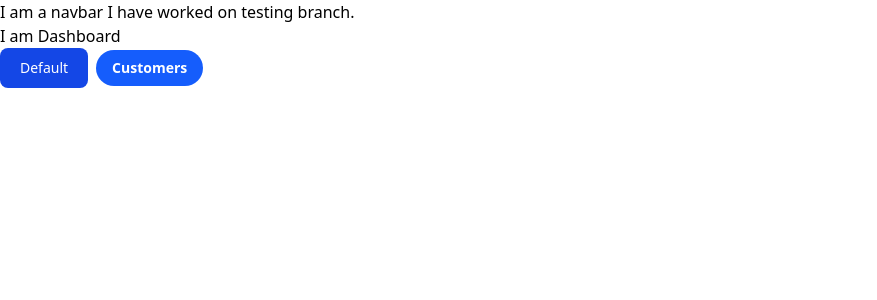
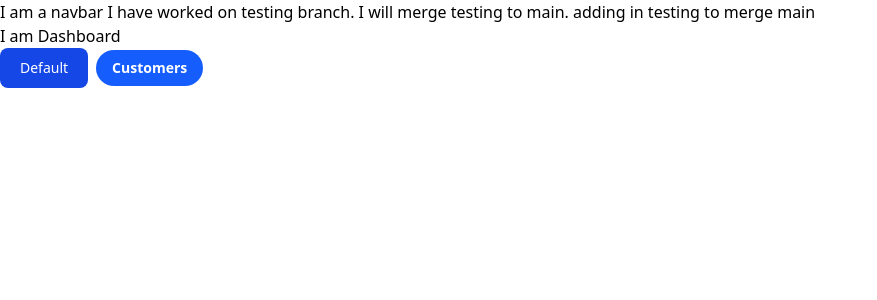
Before and after one commit to Mehtab2002/Smart-Book, a Next.js app: page / in a window 1280 px wide. Shown: the top 300 px of the page, without its empty margins (0-877 px from the left). Built offline with nearby package versions, Linux system fonts and the light colour scheme.

Commit message:
update navbar

```diff
--- a/components/Navbar.js
+++ b/components/Navbar.js
@@ -5,6 +5,8 @@ const Navbar = () => {
     <nav>
       I am a navbar
       I have worked on testing branch.
+      I will merge testing to main.
+      adding in testing to merge main
     </nav>
   )
 }
```
